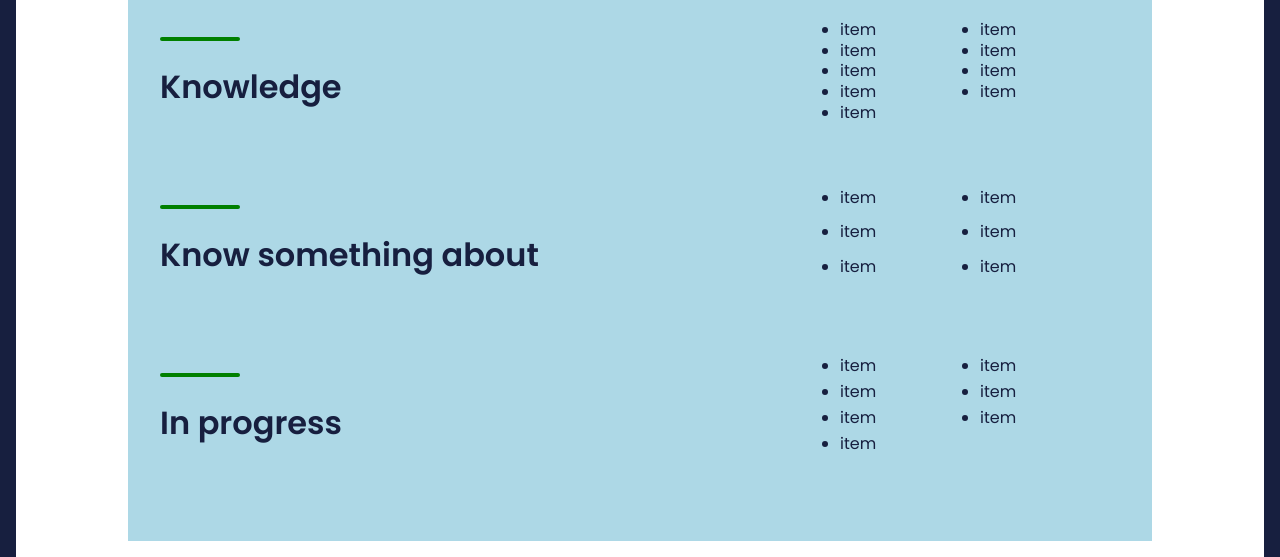
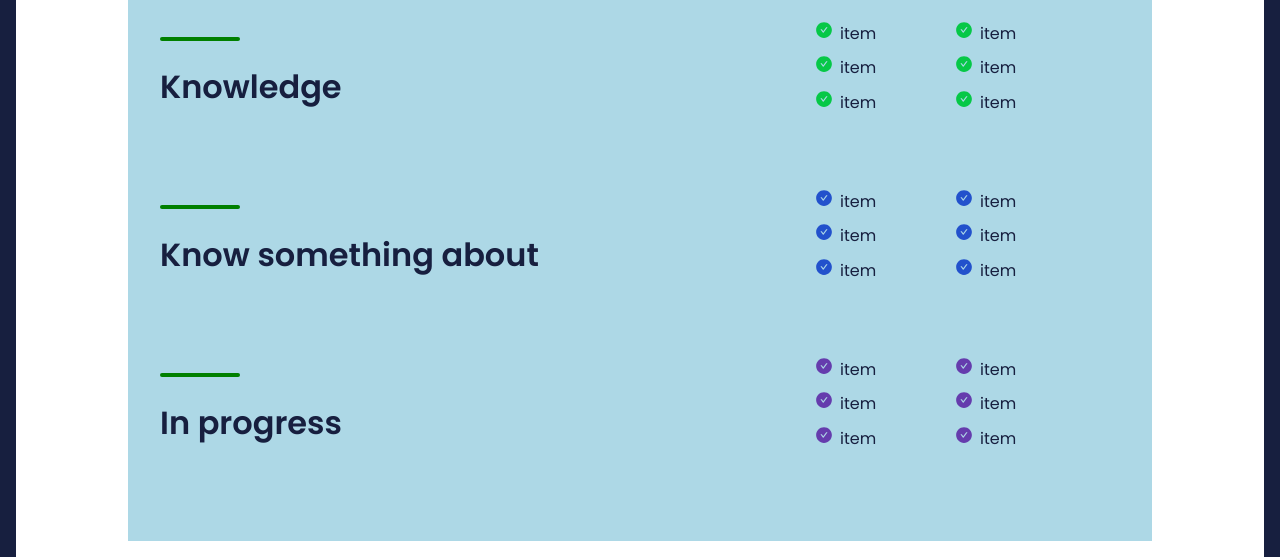
Before and after one commit to BartoszLewosz/bartoszlewosz.github.io, a website: page src/content/index.html in a window 1280 px wide. Shown: the part 744-1301 px from the top of the page. Drawn offline with nearby package versions, Linux system fonts and the light colour scheme; files that its build step writes are made by us from their sources; files whose address does not match are found by name.

Commit message:
Apply custom bullet points

```diff
--- a/src/content/index.html
+++ b/src/content/index.html
@@ -43,10 +43,7 @@
         <h2 class="skills__title">Skills</h2>
       <section class="skills__sections">
         <h3 class="skills__header">Knowledge</h3>
-        <ul class="skills__list">
-          <li class="skills__item">item</li>
-          <li class="skills__item">item</li>
-          <li class="skills__item">item</li>
+        <ul class="skills__list skills__list--green">
           <li class="skills__item">item</li>
           <li class="skills__item">item</li>
           <li class="skills__item">item</li>
@@ -57,7 +54,7 @@
       </section>
       <section class="skills__sections">
         <h3 class="skills__header">Know something about</h3>
-        <ul class="skills__list">
+        <ul class="skills__list skills__list--blue">
           <li class="skills__item">item</li>
           <li class="skills__item">item</li>
           <li class="skills__item">item</li>
@@ -68,8 +65,7 @@
       </section>
       <section class="skills__sections">
         <h3 class="skills__header">In progress</h3>
-        <ul class="skills__list">
-          <li class="skills__item">item</li>
+        <ul class="skills__list  skills__list--violet">
           <li class="skills__item">item</li>
           <li class="skills__item">item</li>
           <li class="skills__item">item</li>
--- a/src/scss/modules/skills.scss
+++ b/src/scss/modules/skills.scss
@@ -21,7 +21,17 @@
     &__list {
         display: grid;
         grid-template-columns: 1fr 1fr;
+        &--green {
+            list-style-image: url('https://bartoszlewosz.github.io/assets/img/bullet_green.svg');
+        }
+        &--blue {
+            list-style-image: url('https://bartoszlewosz.github.io/assets/img/bullet_blue.svg');
+        }
+        &--violet {
+            list-style-image: url('https://bartoszlewosz.github.io/assets/img/bullet_violet.svg');
+        }
     }
+
     &__title {
         font-size: 2.5rem;
         margin: 0;
```
